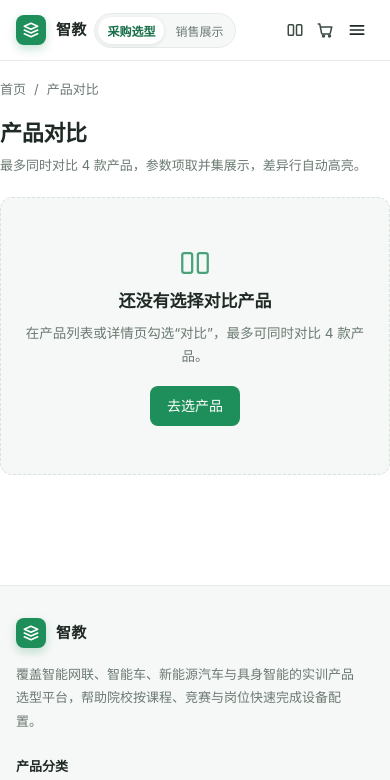
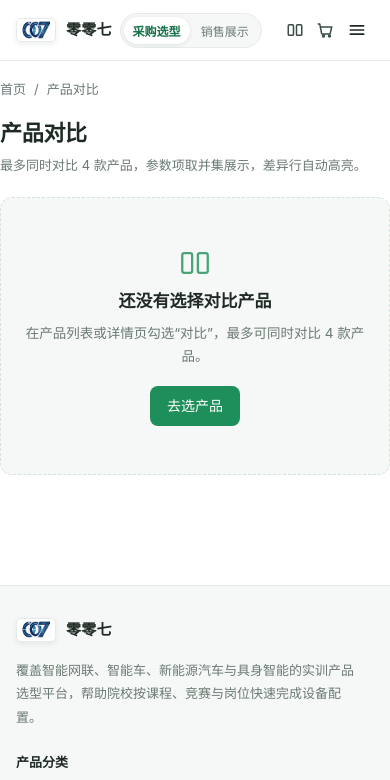
Before and after one commit to yiyayagogo/fanhua, a plain HTML site: page index.html in a window 390 px wide. Both pictures are taken after a click on the link 295 px from the left and 30 px from the top of the page. Shown: the top 780 px of the page. Drawn offline with Linux system fonts and the light colour scheme.

Commit message:
Add files via upload

```diff
--- a/index.html
+++ b/index.html
@@ -3,23 +3,21 @@
 <head>
 <meta charset="UTF-8">
 <meta name="viewport" content="width=device-width, initial-scale=1.0">
-<title>智教实训装备 · 教育实训产品选购平台</title>
+<title>零零七采购网 · 教育实训产品选购平台</title>
 <meta name="description" content="面向教育实训的智能网联、智能车、新能源汽车与具身智能产品选购平台，支持采购选型与销售展示双模式。">
+<link rel="icon" type="image/png" href="images/007tubiao-mark.png">
+<link rel="apple-touch-icon" href="images/007tubiao-mark.png">
 <link rel="stylesheet" href="style.css">
 </head>
 <body class="mode-procure">
 
 <header class="site-header" id="siteHeader">
   <div class="container nav-inner">
-    <a class="brand" href="#/home" aria-label="智教实训装备首页">
+    <a class="brand" href="#/home" aria-label="零零七采购网首页">
       <span class="brand-mark" aria-hidden="true">
-        <svg width="20" height="20" viewBox="0 0 24 24" fill="none" stroke="currentColor" stroke-width="2" stroke-linecap="round" stroke-linejoin="round">
-          <path d="M4 7.5 12 4l8 3.5-8 3.5-8-3.5Z"/>
-          <path d="M4 12l8 3.5 8-3.5"/>
-          <path d="M4 16.5 12 20l8-3.5"/>
-        </svg>
+        <img src="images/007tubiao-mark.png" alt="">
       </span>
-      <span class="brand-text">智教<span>实训装备</span></span>
+      <span class="brand-text">零零七<span>采购网</span></span>
     </a>
 
     <form class="nav-search" id="navSearchForm" role="search">
@@ -164,13 +162,9 @@
       <div class="footer-brand">
         <a class="brand" href="#/home">
           <span class="brand-mark" aria-hidden="true">
-            <svg width="20" height="20" viewBox="0 0 24 24" fill="none" stroke="currentColor" stroke-width="2" stroke-linecap="round" stroke-linejoin="round">
-              <path d="M4 7.5 12 4l8 3.5-8 3.5-8-3.5Z"/>
-              <path d="M4 12l8 3.5 8-3.5"/>
-              <path d="M4 16.5 12 20l8-3.5"/>
-            </svg>
+            <img src="images/007tubiao-mark.png" alt="">
           </span>
-          <span class="brand-text">智教<span>实训装备</span></span>
+          <span class="brand-text">零零七<span>采购网</span></span>
         </a>
         <p>覆盖智能网联、智能车、新能源汽车与具身智能的实训产品选型平台，帮助院校按课程、竞赛与岗位快速完成设备配置。</p>
       </div>
@@ -190,7 +184,7 @@
       </div>
     </div>
     <div class="footer-bottom">
-      <span>© 2026 智教实训装备 · 教育实训产品选购平台</span>
+      <span>© 2026 零零七采购网 · 教育实训产品选购平台</span>
       <span>本站仅用于教学实训产品展示与选型，不提供在线交易。</span>
     </div>
   </div>
--- a/script.js
+++ b/script.js
@@ -1,5 +1,5 @@
 /* ==========================================================================
-   智教实训装备 · 教育实训产品选购平台
+   零零七采购网 · 教育实训产品选购平台
    原生 JavaScript（ES6）单页应用
    ========================================================================== */
 
@@ -1153,26 +1153,26 @@ function renderRoute(scroll = true) {
   if (basePath === '/home') {
     renderHome();
     showPage('page-home');
-    document.title = '智教实训装备 · 教育实训产品选购平台';
+    document.title = '零零七采购网 · 教育实训产品选购平台';
   } else if (basePath === '/list') {
     renderList(params);
     showPage('page-list');
-    document.title = '产品中心 · 智教实训装备';
+    document.title = '产品中心 · 零零七采购网';
   } else if (basePath === '/detail') {
     renderDetail(detailId);
     showPage('page-detail');
   } else if (basePath === '/compare') {
     renderCompare();
     showPage('page-compare');
-    document.title = '产品对比 · 智教实训装备';
+    document.title = '产品对比 · 零零七采购网';
   } else if (basePath === '/cart') {
     renderCart();
     showPage('page-cart');
-    document.title = '选购清单 · 智教实训装备';
+    document.title = '选购清单 · 零零七采购网';
   } else if (basePath === '/share') {
     renderShare(params);
     showPage('page-share');
-    document.title = '分享方案 · 智教实训装备';
+    document.title = '分享方案 · 零零七采购网';
   } else {
     location.hash = '#/home';
     return;
@@ -1694,7 +1694,7 @@ function renderDetail(id) {
       ${advantagesHTML}
     </section>` : ''}`;
 
-  document.title = `${product.name} ${product.model} · 智教实训装备`;
+  document.title = `${product.name} ${product.model} · 零零七采购网`;
   syncCompareInputs();
   updateBadges();
 }
--- a/style.css
+++ b/style.css
@@ -1,5 +1,5 @@
 /* ==========================================================================
-   智教实训装备 · 全局样式
+   零零七采购网 · 全局样式
    ========================================================================== */
 
 :root {
@@ -167,16 +167,18 @@ button { cursor: pointer; }
   white-space: nowrap;
 }
 .brand-mark {
-  width: 34px;
-  height: 34px;
+  width: 46px;
+  height: 28px;
   flex: none;
   display: grid;
   place-items: center;
-  border-radius: 9px;
-  background: var(--green);
-  color: #fff;
-  box-shadow: 0 4px 10px rgba(30, 142, 90, .25);
+  padding: 2px 3px;
+  border-radius: 6px;
+  background: #fff;
+  border: 1px solid var(--line);
+  box-shadow: 0 2px 6px rgba(16, 42, 67, .08);
 }
+.brand-mark img { display: block; width: 100%; height: 100%; object-fit: contain; }
 .brand-text { letter-spacing: .2px; }
 .brand-text span { color: var(--green-dark); }
 
@@ -1218,7 +1220,7 @@ body[data-route="share"] .footer-col { display: none; }
   .container { padding: 0 16px; }
   .nav-inner { gap: 10px; }
   .brand { font-size: 15px; }
-  .brand-mark { width: 30px; height: 30px; border-radius: 8px; }
+  .brand-mark { width: 40px; height: 24px; border-radius: 5px; }
   .mode-switch button { padding: 6px 10px; font-size: 12px; }
   .nav-actions { gap: 0; }
   .nav-icon-btn { padding: 7px; }
```
Also changed, not shown: images/007tubiao-mark.png (added), images/007tubiao.jpg (added).
